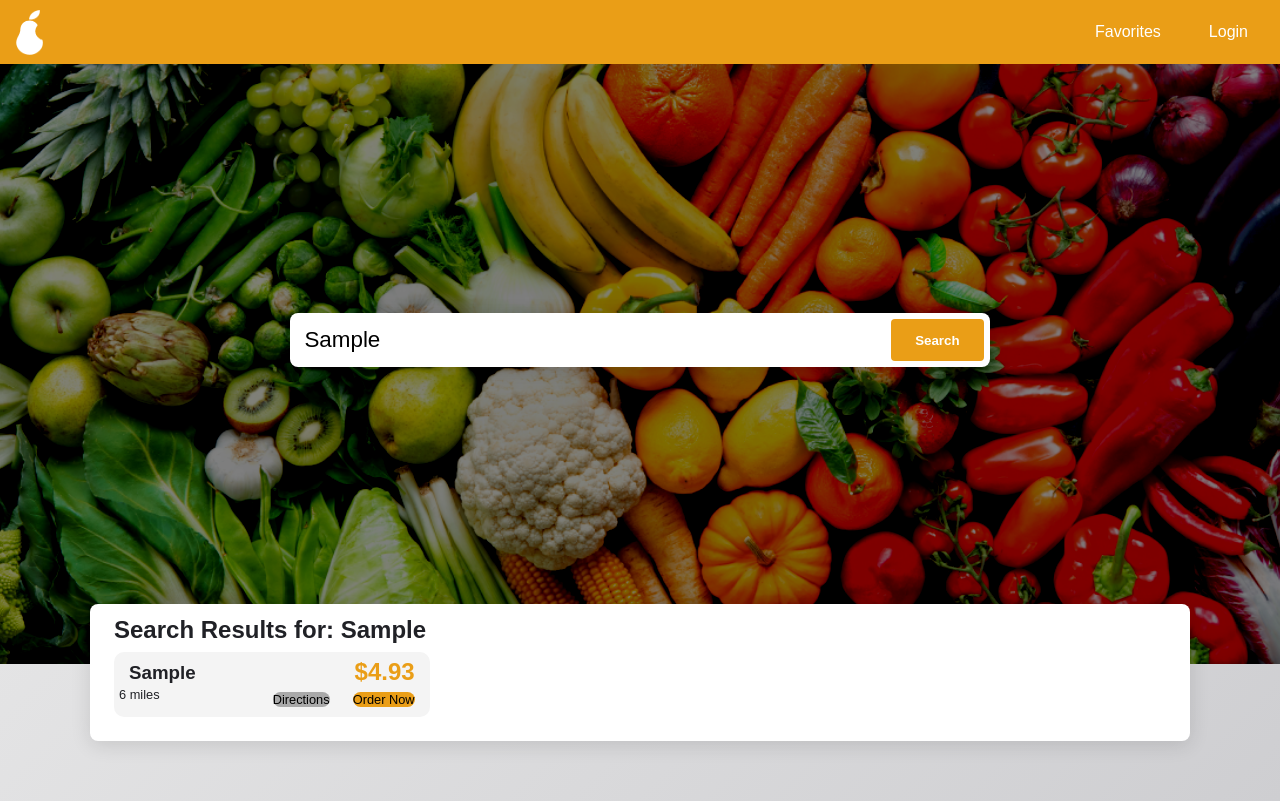
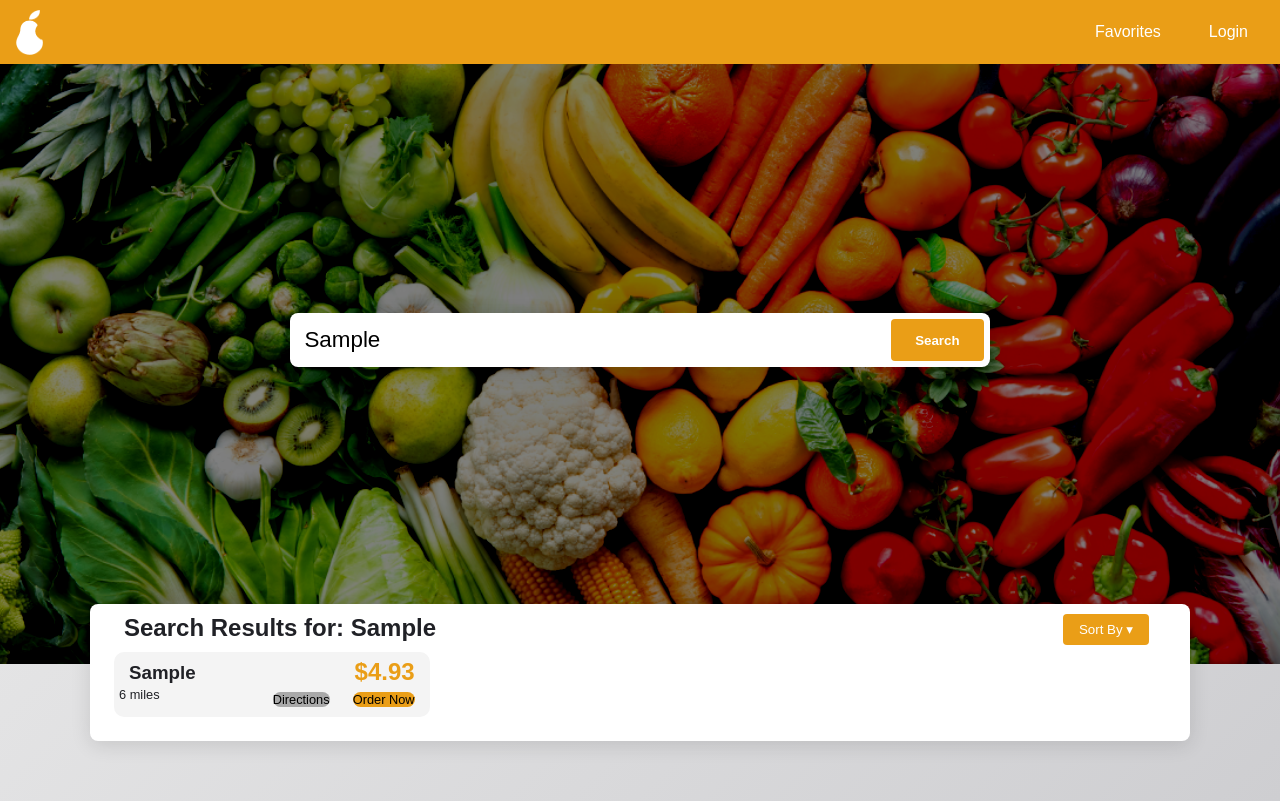
Before and after one commit to Vladimir-Herdman/gruszka, a Next.js app: page / in a window 1280 px wide. Both pictures are taken after typing "Sample" into the empty fields and a click on the button "Search". Built offline with nearby package versions, Linux system fonts and the light colour scheme; no server answers.

Commit message:
Added a drop down for sorting results by distance or price, with an orange dot indicating the active filter.

```diff
--- a/src/app/page.module.css
+++ b/src/app/page.module.css
@@ -155,13 +155,87 @@
   transition: all 0.3s ease;
   position: relative;
 
-  display: flex;
+  display: inline-flex;
   flex-direction: row;
   gap: 3%;
   row-gap: 30px;
   flex-wrap: wrap;
 }
 
+.resultsContainerHeader {
+  position: absolute;
+  display: flex;
+  justify-content: space-between;
+  top: 10px;
+  padding: 0 10px;
+  width: 95%;
+
+}
+
+/* ----------DROPDOWN STYLES---------- */
+.dropdown {
+  position: absolute;
+  top: 10px;
+  right: 10px;
+  display: flex;
+  flex-direction: column;
+  align-items: flex-end;
+}
+
+.dropdownButton {
+  background-color: #ea9e17;
+  color: white;
+  border: none;
+  border-radius: 4px;
+  padding: 0.5rem 1rem;
+  cursor: pointer;
+}
+
+.dropdownButton:hover {
+  background-color: #d88c0f;
+}
+
+.dropdownContent {
+  display: none;
+  position: absolute;
+  top: 40px;
+  right: 0;
+  background-color: white;
+  border-radius: 6px;
+  box-shadow: var(--shadow-large);
+  min-width: 160px;
+  z-index: 10;
+}
+
+.dropdownContent.show {
+  display: block;
+}
+
+.dropdownContent button {
+  display: flex;
+  align-items: center;
+  justify-content: flex-start;
+  width: 100%;
+  padding: 0.5rem 1rem;
+  border: none;
+  background: none;
+  cursor: pointer;
+  position: relative;
+}
+
+.dropdownContent button:hover {
+  background-color: #f2f2f2;
+}
+
+.activeDot {
+  width: 10px;
+  height: 10px;
+  border-radius: 50%;
+  background-color: orange;
+  margin-left: auto; /* pushes dot to the far right */
+}
+
+/* ----------RESULT ITEM STYLES---------- */
 .result {
   padding: 10;
   width: 30%;
@@ -213,8 +287,6 @@
 }
 
 .searchTerm {
-  opacity: 0;
-  position: absolute;
   top: 12px;
   transition: opacity ease 1.5s;
 }
--- a/src/app/page.tsx
+++ b/src/app/page.tsx
@@ -1,10 +1,11 @@
 "use client";
 
-import { useEffect, useState, Dispatch, SetStateAction } from "react";
+import { useEffect, useState, Dispatch, SetStateAction, MouseEventHandler } from "react";
 import styles from "./page.module.css";
 
 //components
 import LoginPopup from "@/_components/loginPopup";
+import { Console } from "console";
 
 export default function Home() {
   const [results, setResults] = useState<Result[]>([]);
@@ -32,9 +33,15 @@ export default function Home() {
       currentResults = [tempResult];
     }
 
-    //TODO: Insert better sorting based off customer choices with price and distance equations
-    console.log(tempResult);
+    // ------ Multiple Sorting Options  -------
+
+    // Sort by distance
+
     currentResults.sort((a, b) => (a.distance || 0) - (b.distance || 0))
+    setResults(currentResults);
+
+    // Sort by price
+    currentResults.sort((a, b) => (a.price || 0) - (b.price || 0))
     setResults(currentResults);
   };
 
@@ -119,24 +126,81 @@ type ResultContainerProps = {
   search: string;
 };
 
-function ResultContainer({results, search}: ResultContainerProps) {
-  const [showHeading, setShowHeading] = useState(false);
+function ResultContainer({ results, search }: ResultContainerProps) {
+  const [open, setOpen] = useState(false);
+  const [active, setActive] = useState("");
 
-  useEffect(() => { search !== "" && setShowHeading(true);}, [search]);
+  const handleOpen: MouseEventHandler = (event) => {
+    event.preventDefault();
+    setOpen((prev) => !prev);
+  };
+
+  const handleClick: MouseEventHandler<HTMLElement> = (event) => {
+    const target = event.target as HTMLElement;
+    const id = target.id;
+    setActive(id);
+
+    setResultsForSort(id);
+  };
+
+  const setResultsForSort = (id: string) => {
+    if (results.length === 0) return;
+    //TODO: apply different sorting methods
+  };
+
+  useEffect(() => {
+    const handleClickOutside = (event: MouseEvent) => {
+      const dropdown = document.getElementById("dropdownWrapper");
+      if (dropdown && !dropdown.contains(event.target as Node)) {
+        setOpen(false);
+      }
+    };
+
+    document.addEventListener("mousedown", handleClickOutside);
+    return () => document.removeEventListener("mousedown", handleClickOutside);
+  }, []);
+
+  if (!search && results.length === 0) return null;
 
   return (
-    <>
-      <div className={styles.resultsContainer}>
-        <h2 className={styles.searchTerm + " " + (showHeading ? styles.show : "")}>Search Results for: {search}</h2>
-        {
-          results.map((result, index) =>
-            <Result result={result} key={index} className={showHeading ? styles.show : ""} />
-          )
-        }
+    <div className={styles.resultsContainer}>
+      <div className={styles.resultsContainerHeader}>
+        <h2 className={styles.searchTerm}>Search Results for: {search}</h2>
+
+        <div id="dropdownWrapper" className={styles.dropdownWrapper}>
+          <button className={styles.dropdownButton} onClick={handleOpen}>
+            Sort By ▾
+          </button>
+
+          <div className={`${styles.dropdownContent} ${open ? styles.show : ""}`}>
+            <button
+              id="distance"
+              onClick={handleClick}
+              className={`${styles.dropdownOption} ${active === "distance" ? styles.activeButton : ""}`}
+            > Distance
+              {active === "distance" && <span className={styles.activeDot}></span>}
+
+            </button>
+
+            <button
+              id="price"
+              onClick={handleClick}
+              className={`${styles.dropdownOption} ${active === "price" ? styles.activeButton : ""}`}
+            > Price
+              {active === "price" && <span className={styles.activeDot}></span>}
+
+            </button>
+          </div>
+        </div>
       </div>
-    </>
+
+      {results.map((result, index) => (
+        <Result key={index} result={result} className={styles.show} />
+      ))}
+    </div>
   );
 }
+
 
 function Result({result, className}: ResultProps) {
 
```
